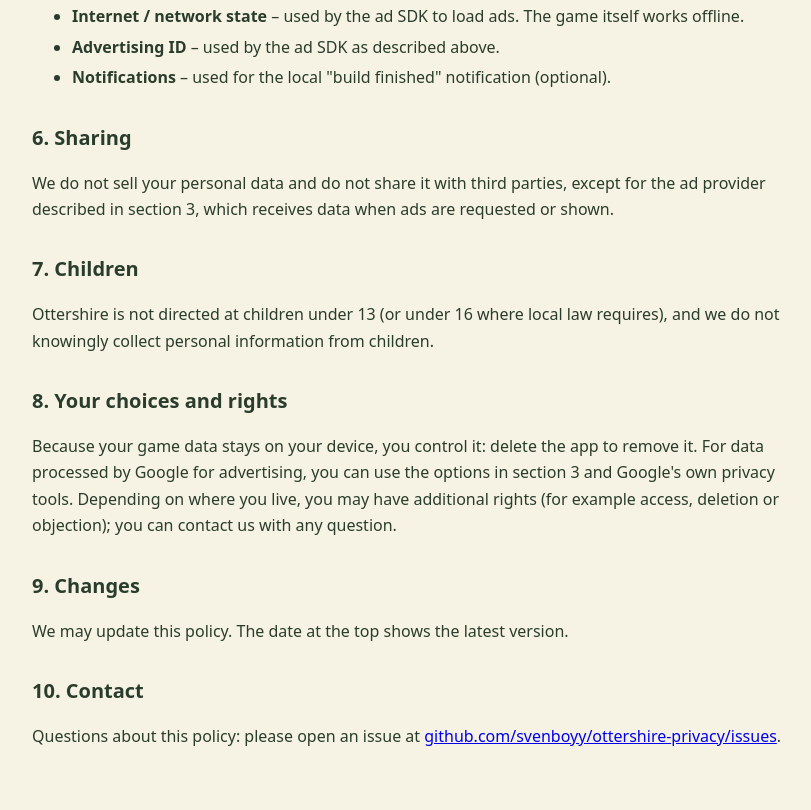
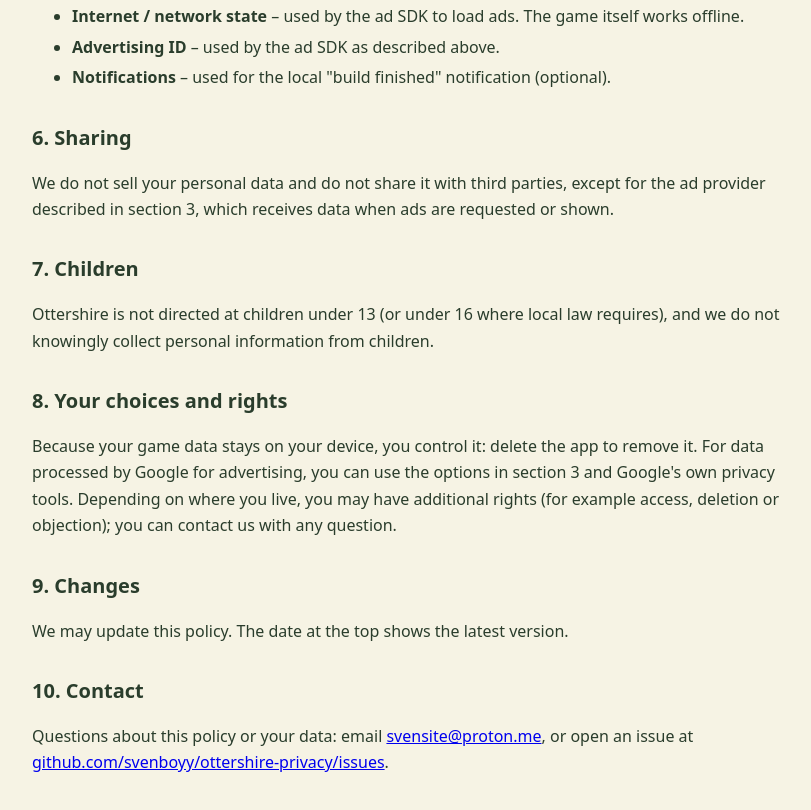
Before and after one commit to svenboyy/ottershire-privacy, a plain HTML site: page index.html in a window 1280 px wide. Shown: the part 1218-2028 px from the top of the page, without its empty margins (228-1039 px from the left). Drawn offline with Linux system fonts and the light colour scheme.

Commit message:
Add contact email

```diff
--- a/index.html
+++ b/index.html
@@ -55,5 +55,5 @@ li{margin:4px 0}
 <p>We may update this policy. The date at the top shows the latest version.</p>
 
 <h2>10. Contact</h2>
-<p>Questions about this policy: please open an issue at <a href="https://github.com/svenboyy/ottershire-privacy/issues">github.com/svenboyy/ottershire-privacy/issues</a>.</p>
+<p>Questions about this policy or your data: email <a href="mailto:svensite@proton.me">svensite@proton.me</a>, or open an issue at <a href="https://github.com/svenboyy/ottershire-privacy/issues">github.com/svenboyy/ottershire-privacy/issues</a>.</p>
 </body></html>
```
